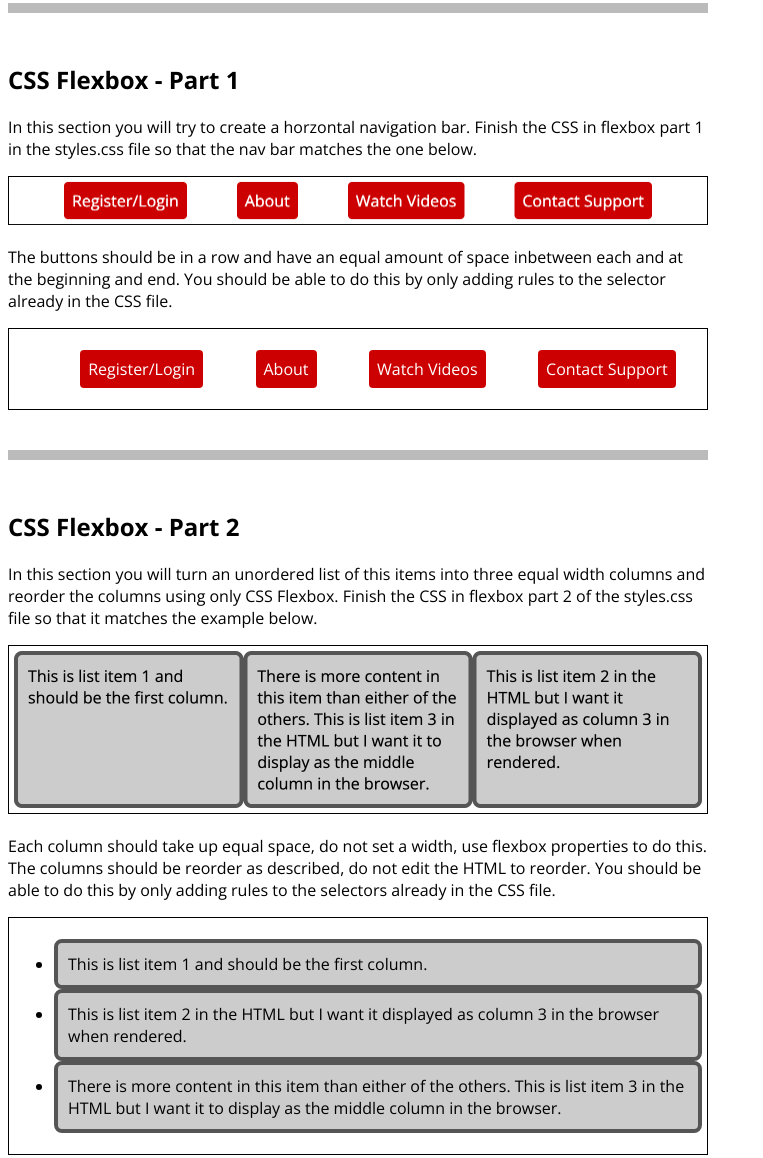
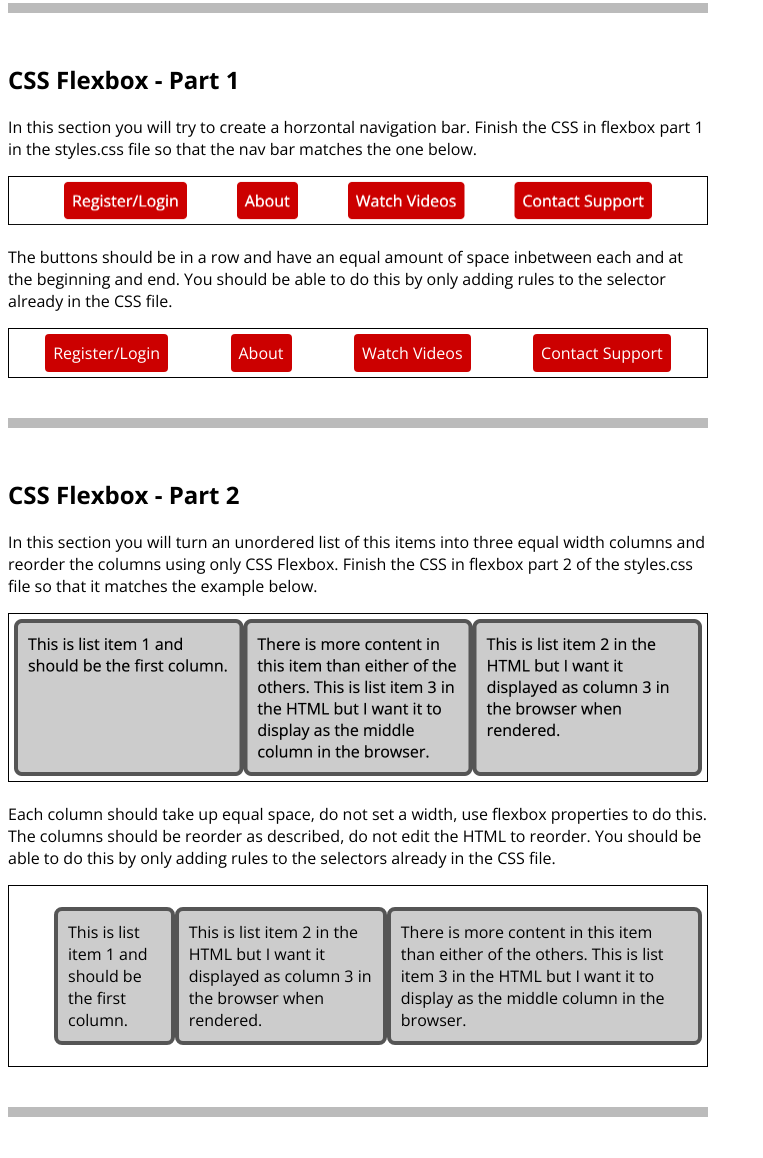
Before and after one commit to MohammedOuannass-ITMD-441/lab2, a plain HTML site: page index.html in a window 1280 px wide. Shown: the part 344-1502 px from the top of the page, without its empty margins (0-763 px from the left). Drawn offline with nearby package versions, Linux system fonts and the light colour scheme.

Commit message:
fixing flexbox 1 and adding css to flexbox 2

```diff
--- a/styles.css
+++ b/styles.css
@@ -4,6 +4,9 @@
 	display: flex;
 	justify-content: space-around;
 	list-style: none;
+	align-items: center;
+	margin: 0;
+	padding: 0;
 }
 
 /* end Flexbox Part 1 */
@@ -12,10 +15,14 @@
 /* Flexbox Part 2 */
 
 #flex-section2 ul {
+	display: flex;
+	justify-content: space-between;
+	list-style: none;
 
 }
 
 #flex-section2 li {
+
 
 }
 
```
